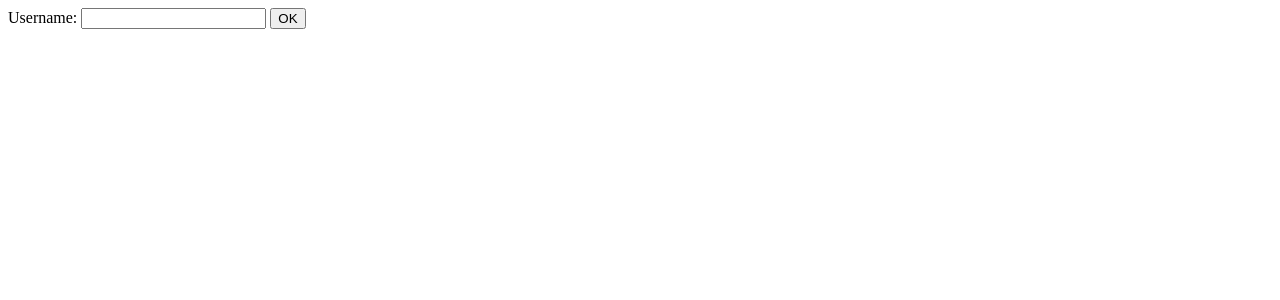
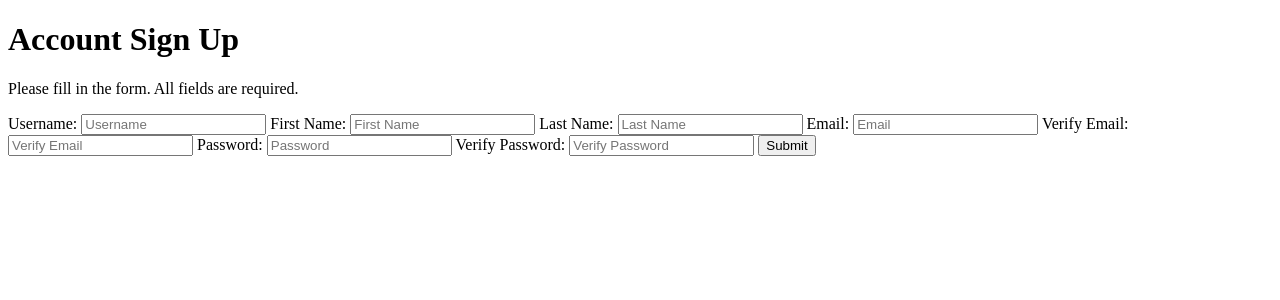
Before and after one commit to achang1/yugioh-card-manager, a Django app: page /inventory/signup in a window 1280 px wide. Shown: the top 300 px of the page. Run offline with Django 3.2, Linux system fonts and the light colour scheme.

Commit message:
updated signup page and requirements, hashed user password

```diff
--- a/inventory/views.py
+++ b/inventory/views.py
@@ -14,14 +14,17 @@ def index(request):
 
 def signup(request):
     if request.method == 'POST':
-        form = SignUpForm(request.POST)
-        if form.is_valid():
-            form.save()
+        signup_form = SignUpForm(request.POST)
+        if signup_form.is_valid():
+            user = signup_form.save()
+            # Creates hashed password from raw password
+            user.set_password(user.password)
+            user.save()
             messages.success('Account successfully created!')
             return redirect('home_page')
     else:
-        form = SignUpForm()
-    return render(request, 'inventory/signup.html', {'form': form})
+        signup_form = SignUpForm()
+    return render(request, 'inventory/signup.html', {'signup_form': signup_form})
 
 # def help(request):
 #     helpdict = {'help_insert': 'HELP PAGE'}
--- a/requirements.txt
+++ b/requirements.txt
@@ -1,3 +1,6 @@
 Django==2.2.4
 djangorestframework==3.9.4
 djangorestframework-jwt==1.11.0
+bcrypt==3.1.5
+argon2-cffi==18.3.0
+beautifulsoup4==4.6.3
--- a/templates/inventory/signup.html
+++ b/templates/inventory/signup.html
@@ -1,5 +1,39 @@
-<form action="/signup/" method="post">
-    <label for="username">Username: </label>
-    <input id="username" type="text" name="username" value="{{ current_username }}">
-    <input type="submit" value="OK">
-</form>
+<!DOCTYPE html>
+<html lang="en">
+<head>
+    <meta charset="UTF-8">
+    <meta name="viewport" content="width=device-width, initial-scale=1.0">
+    <meta http-equiv="X-UA-Compatible" content="ie=edge">
+    <title>Account Sign Up Page</title>
+</head>
+<body>
+    <h1>Account Sign Up</h1>
+    <p>Please fill in the form. All fields are required.</p>
+
+    <form action="/signup/" method="post">
+        <label for="username">Username: </label>
+        <input id="username" type="text" name="username" placeholder="Username" required>
+
+        <label for="first_name">First Name: </label>
+        <input id="first_name" type="text" name="first_name" placeholder="First Name" required>
+
+        <label for="last_name">Last Name: </label>
+        <input id="last_name" type="text" name="last_name" placeholder="Last Name" required>
+
+        <label for="email">Email: </label>
+        <input id="email" type="email" name="email" placeholder="Email" required>
+
+        <label for="verify_email">Verify Email: </label>
+        <input id="verify_email" type="email" name="verify_email" placeholder="Verify Email" required>
+
+        <label for="password">Password: </label>
+        <input id="password" type="password" name="password" placeholder="Password" required>
+
+        <label for="verify_password">Verify Password: </label>
+        <input id="verify_password" type="password" name="verify_password" placeholder="Verify Password" required>
+
+        <input type="submit" value="Submit">
+    </form>
+
+</body>
+</html>
```
